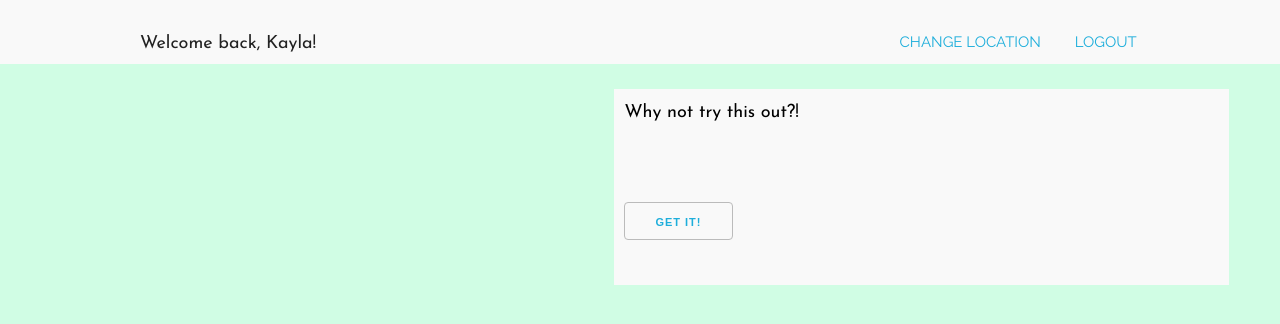
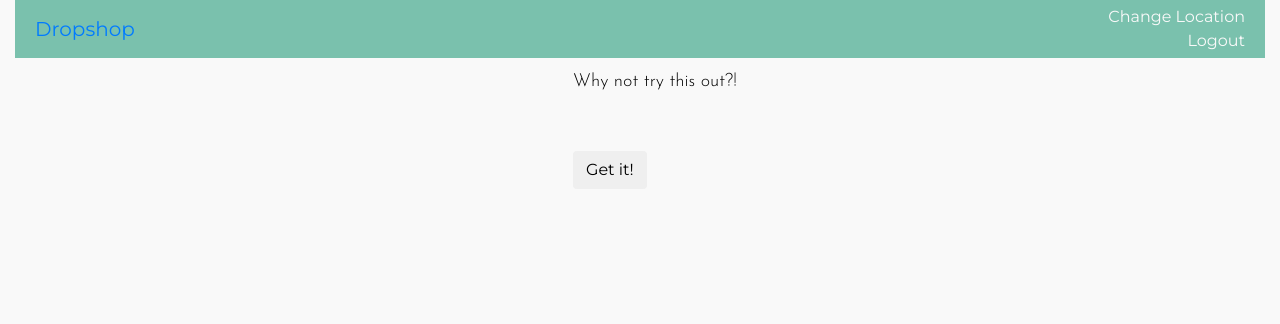
Before and after one commit to missginski/drop-shop, a website: page html/login/user.html in a window 1280 px wide. Drawn offline with nearby package versions, Linux system fonts and the light colour scheme; files that its build step writes are made by us from their sources; no server answers.

Commit message:
main page layout

```diff
--- a/html/login/user.html
+++ b/html/login/user.html
@@ -4,28 +4,31 @@
   <meta charset="utf-8">
   <meta http-equiv="X-UA-Compatible" content="IE=edge">
   <title>My Awesome App</title>
-
+  <link href="https://fonts.googleapis.com/css?family=Josefin+Sans:300|Montserrat" rel="stylesheet">
+  <link rel="stylesheet" href="https://maxcdn.bootstrapcdn.com/bootstrap/4.0.0-beta.2/css/bootstrap.min.css" integrity="sha384-PsH8R72JQ3SOdhVi3uxftmaW6Vc51MKb0q5P2rRUpPvrszuE4W1povHYgTpBfshb" crossorigin="anonymous">
   <link rel="stylesheet" href="style.css">
-  <link rel="stylesheet" href="skeleton.css">
-  <!-- <link rel="stylesheet" href="https://maxcdn.bootstrapcdn.com/bootstrap/3.3.7/css/bootstrap.min.css" integrity="sha384-BVYiiSIFeK1dGmJRAkycuHAHRg32OmUcww7on3RYdg4Va+PmSTsz/K68vbdEjh4u" crossorigin="anonymous"> -->
-  <link href="https://fonts.googleapis.com/css?family=Josefin+Sans|Josefin+Slab|Raleway" rel="stylesheet">
-
+  <!-- <link rel="stylesheet" href="skeleton.css"> -->
 </head>
 <body>
 
-<div class="my-container">
-
-
-  <div class="navbar row">
-    <div class="container">
-      <p class="one-half column greeting">Welcome back, Kayla!<p>
-      <div class="one-half column nav-links">
+<nav class="navbar-nav">
+  <div class="container-fluid">
+    <div class="row navbar">
+      <div class="col-sm-2">
+        <a href="/" class="navbar-brand">Dropshop</a>
+      </div>
+      <div class="col-sm-2 nav-right">
         <a href="#" class="nav-item">Change Location</a>
         <a href="/logout" class="nav-item">Logout</a>
       </div>
     </div>
   </div>
+</nav>
 
+
+
+
+  <div class="container-fluid">
 
   <div class="row">
 
@@ -57,18 +60,26 @@
 
   </div>
 
+</div>
 
 
 
 
 
-</div>
 
-  <script src="https://maxcdn.bootstrapcdn.com/bootstrap/3.3.7/js/bootstrap.min.js" ></script>
+
+
+
+
+
+  <!-- <script src="https://maxcdn.bootstrapcdn.com/bootstrap/3.3.7/js/bootstrap.min.js" ></script>
   <script src="https://ajax.googleapis.com/ajax/libs/jquery/3.2.1/jquery.min.js"></script>
-  <!-- <script type='text/javascript' src='config.js'></script> -->
+  <script type='text/javascript' src='config.js'></script> -->
   <script src="/script.js"></script>
 
 
+  <script src="https://code.jquery.com/jquery-3.2.1.slim.min.js" integrity="sha384-KJ3o2DKtIkvYIK3UENzmM7KCkRr/rE9/Qpg6aAZGJwFDMVNA/GpGFF93hXpG5KkN" crossorigin="anonymous"></script>
+  <script src="https://cdnjs.cloudflare.com/ajax/libs/popper.js/1.12.3/umd/popper.min.js" integrity="sha384-vFJXuSJphROIrBnz7yo7oB41mKfc8JzQZiCq4NCceLEaO4IHwicKwpJf9c9IpFgh" crossorigin="anonymous"></script>
+  <script src="https://maxcdn.bootstrapcdn.com/bootstrap/4.0.0-beta.2/js/bootstrap.min.js" integrity="sha384-alpBpkh1PFOepccYVYDB4do5UnbKysX5WZXm3XxPqe5iKTfUKjNkCk9SaVuEZflJ" crossorigin="anonymous"></script>
 </body>
 </html>
--- a/public/style.css
+++ b/public/style.css
@@ -1,8 +1,7 @@
 body {
-  background-color: #D0FDE4;
-  font-family: 'Raleway';
+  background-color: #F9F9F9;
+  font-family: 'Montserrat';
   color: #2F2F2F;
-
   margin: 0;
   padding: 0;
 }
@@ -31,24 +30,31 @@ p {
 /******** User Page ********/
 
 .navbar {
-  background: #F9F9F9;
+  background: #7AC1AD;
+  font-family: 'Montserrat';
   margin: 0;
   padding: 5px;
+  border-radius: 0;
 }
 
 .nav-item {
+  color: #F9F9F9;
+  padding-left: 10px;
   text-decoration: none;
-  padding-left: 30px;
-  text-transform: uppercase;
-  text-align: right;
+}
+
+.logo {
+  font-size: 20px;
 }
 
 .greeting {
+  display: inline;
   margin-bottom: 0;
-  padding-left: 40px;
+  /*padding-left: 40px;*/
   text-align: left;
 }
 
-.nav-links {
+.nav-right {
   text-align: right;
+  width: 400px;
 }
```
Also changed, not shown: html/index.html (+23 -6 lines), html/login/index.html (+27 -8 lines).
